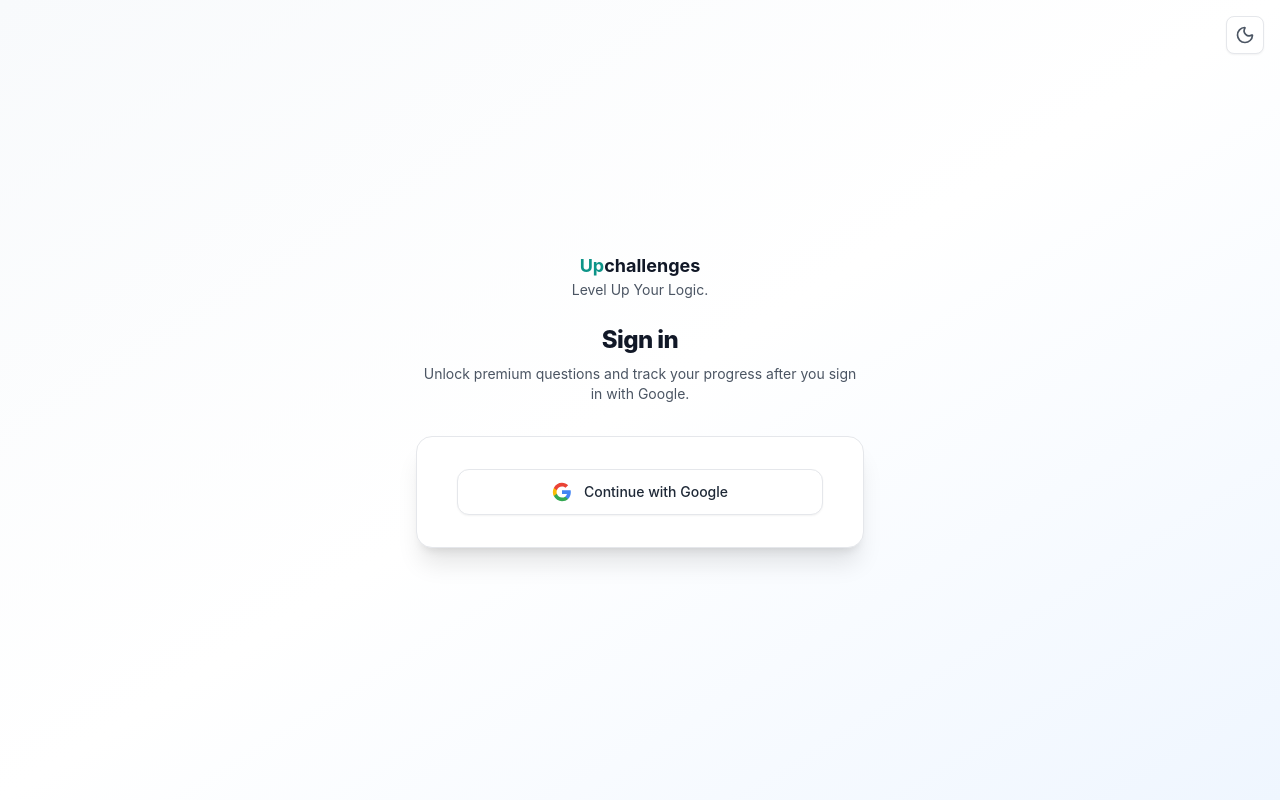
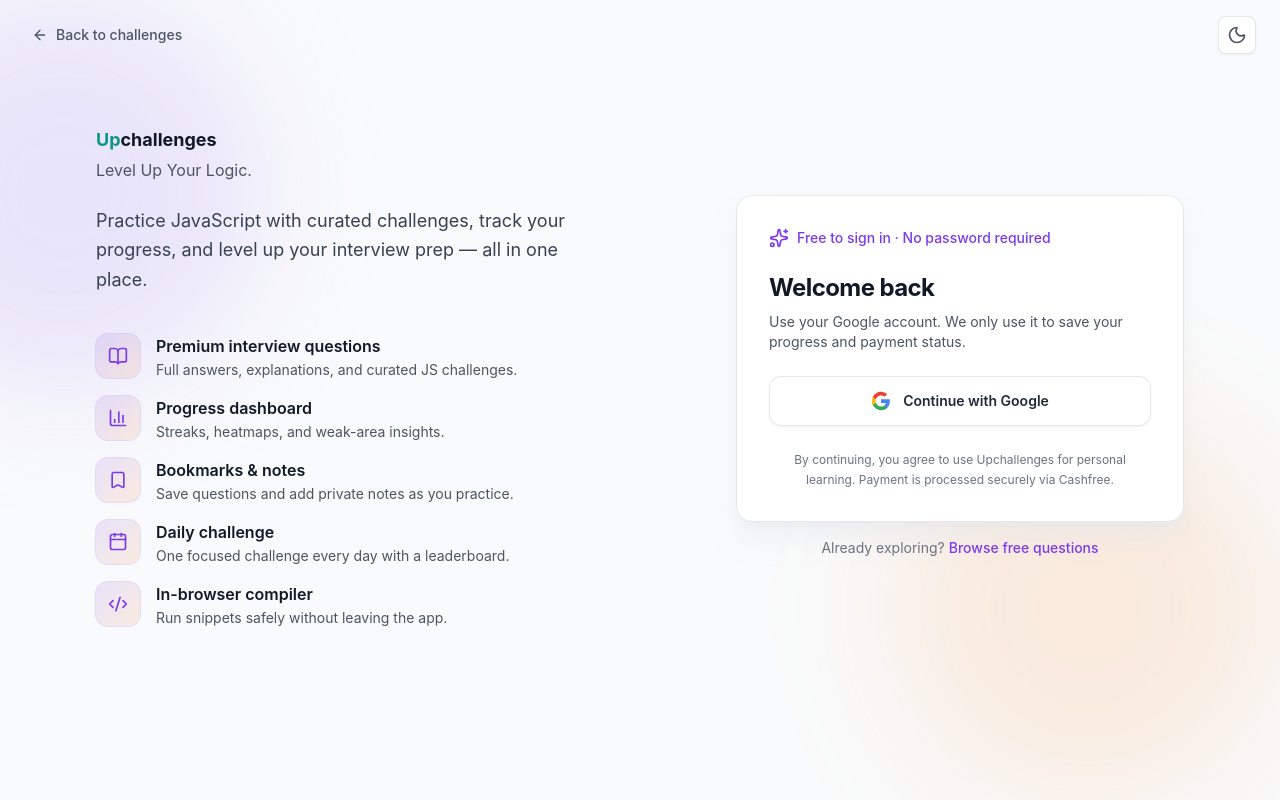
Before and after one commit to abhishek77738635/jswebsite, a React (Create React App) app in the folder client/: page /login in a window 1280 px wide. Built offline with nearby package versions, Linux system fonts and the light colour scheme; no server answers.

Commit message:
cashfree commit

```diff
--- a/client/src/components/QuestionCard.js
+++ b/client/src/components/QuestionCard.js
@@ -142,7 +142,8 @@
                       onClick={() => onPremiumClick(question.id)}
                       className="inline-flex flex-1 items-center justify-center gap-2 rounded-xl bg-gradient-to-r from-violet-500 via-fuchsia-500 to-orange-400 px-4 py-3 text-sm font-semibold text-white shadow-lg hover:brightness-110 sm:flex-none"
                     >
-                      Pay to unlock <ArrowRight className="h-4 w-4" aria-hidden />
+                      {!currentUser ? 'Sign in to unlock' : 'Pay to unlock'}{' '}
+                      <ArrowRight className="h-4 w-4" aria-hidden />
                     </button>
                   </div>
                 </div>
--- a/client/src/pages/Home.js
+++ b/client/src/pages/Home.js
@@ -10,11 +10,11 @@
 import apiService from '../services/api';
 import { Search, RefreshCw, ChevronLeft, ChevronRight, Filter } from 'lucide-react';
 import AppTabBar from '../components/AppTabBar';
-import { load } from '@cashfreepayments/cashfree-js';
 import { useAuth } from '../contexts/AuthContext';
+import { openCashfreeCheckout } from '../utils/cashfreeCheckout';
 import toast from 'react-hot-toast';
 import { useDebouncedValue } from '../hooks/useDebouncedValue';
-import { useSearchParams } from 'react-router-dom';
+import { useSearchParams, useNavigate, useLocation } from 'react-router-dom';
 
 const PAGE_SIZE = 20;
 const FREE_PREVIEW_COUNT = 10;
@@ -42,6 +42,8 @@
 }
 
 function Home() {
+  const navigate = useNavigate();
+  const location = useLocation();
   const [searchParams, setSearchParams] = useSearchParams();
   const [isSidebarOpen, setIsSidebarOpen] = useState(false);
   const [isFiltersDesktopOpen, setIsFiltersDesktopOpen] = useState(true);
@@ -232,10 +234,44 @@
     };
   }, [currentUser, questions]);
 
+  const verifyOrderAndUnlock = useCallback(async (orderId) => {
+    if (!orderId) return;
+    toast.loading('Verifying payment…', { id: 'verify' });
+    try {
+      const verifyRes = await apiService.verifyPayment(orderId);
+      toast.dismiss('verify');
+      if (verifyRes.success) {
+        toast.success('Payment successful! Premium content is unlocked.');
+        setRetryNonce((n) => n + 1);
+      } else {
+        toast.error(verifyRes.message || 'Verification failed.');
+      }
+    } catch (err) {
+      toast.dismiss('verify');
+      console.error(err);
+      toast.error('Unable to verify payment. Contact support if you were charged.');
+    }
+  }, []);
+
+  useEffect(() => {
+    const orderId = searchParams.get('order_id');
+    const paymentSuccess = searchParams.get('payment_success');
+    if (!currentUser || !orderId || paymentSuccess !== 'true') return;
+
+    const params = new URLSearchParams(searchParams);
+    params.delete('order_id');
+    params.delete('payment_success');
+    setSearchParams(params, { replace: true });
+
+    verifyOrderAndUnlock(orderId);
+  }, [currentUser, searchParams, setSearchParams, verifyOrderAndUnlock]);
+
   const handlePremiumClick = useCallback(
     async () => {
       if (!currentUser) {
-        toast.error('Please sign in to unlock premium questions.');
+        navigate('/login', {
+          state: { from: location, reason: 'premium' },
+        });
         return;
       }
 
@@ -251,48 +287,34 @@
           return;
         }
 
-        const cashfreeEnv =
-          res.data.mode === 'production'
-            ? 'production'
-            : process.env.REACT_APP_CASHFREE_ENV === 'production'
-              ? 'production'
-              : 'sandbox';
-
-        const cashfree = await load({ mode: cashfreeEnv });
-
-        const checkoutOptions = {
-          paymentSessionId: res.data.payment_session_id,
-          redirectTarget: '_modal',
-        };
+        const mode = res.data.mode === 'production' ? 'production' : 'sandbox';
+        const orderId = res.data.order_id;
 
         toast.dismiss('pay');
 
-        cashfree.checkout(checkoutOptions).then(async (result) => {
-          if (result.error) {
-            console.error(result.error);
-            toast.error(
-              result.error.message ? `Payment: ${result.error.message}` : 'Payment was cancelled or failed.',
-            );
-            return;
-          }
-          if (result.paymentDetails) {
-            toast.loading('Verifying payment…', { id: 'verify' });
-            try {
-              const verifyRes = await apiService.verifyPayment(res.data.order_id);
-              toast.dismiss('verify');
-              if (verifyRes.success) {
-                toast.success('Payment successful! Premium content is unlocked.');
-                setRetryNonce((n) => n + 1);
-              } else {
-                toast.error(verifyRes.message || 'Verification failed.');
-              }
-            } catch (err) {
-              toast.dismiss('verify');
-              console.error(err);
-              toast.error('Unable to verify payment. Contact support if you were charged.');
-            }
-          }
+        const result = await openCashfreeCheckout({
+          paymentSessionId: res.data.payment_session_id,
+          mode,
         });
+
+        if (result?.usedRedirect || result?.redirect) {
+          toast('Opening secure payment page…', { icon: '🔒' });
+          return;
+        }
+
+        if (result?.error) {
+          console.error(result.error);
+          toast.error(
+            result.error.message
+              ? `Payment: ${result.error.message}`
+              : 'Payment was cancelled or failed.',
+          );
+          return;
+        }
+
+        if (result?.paymentDetails) {
+          await verifyOrderAndUnlock(orderId);
+        }
       } catch (err) {
         toast.dismiss('pay');
         console.error(err);
@@ -301,7 +323,7 @@
         setPaymentLoading(false);
       }
     },
-    [currentUser],
+    [currentUser, verifyOrderAndUnlock, navigate, location],
   );
 
   const resetFilters = () => {
--- a/client/src/pages/Login.js
+++ b/client/src/pages/Login.js
@@ -1,11 +1,50 @@
 import React, { useState, useEffect } from 'react';
-import { useNavigate, useLocation } from 'react-router-dom';
-import { Moon, Sun } from 'lucide-react';
+import { Link, useNavigate, useLocation } from 'react-router-dom';
+import {
+  Moon,
+  Sun,
+  ArrowLeft,
+  BookOpen,
+  BarChart3,
+  Bookmark,
+  Calendar,
+  Code2,
+  Shield,
+  Sparkles,
+} from 'lucide-react';
 import { useAuth } from '../contexts/AuthContext';
 import { useTheme } from '../contexts/ThemeContext';
 import toast from 'react-hot-toast';
 import Spinner from '../components/Spinner';
 import BrandLogo from '../components/BrandLogo';
+
+const FEATURES = [
+  {
+    icon: BookOpen,
+    title: 'Premium interview questions',
+    description: 'Full answers, explanations, and curated JS challenges.',
+  },
+  {
+    icon: BarChart3,
+    title: 'Progress dashboard',
+    description: 'Streaks, heatmaps, and weak-area insights.',
+  },
+  {
+    icon: Bookmark,
+    title: 'Bookmarks & notes',
+    description: 'Save questions and add private notes as you practice.',
+  },
+  {
+    icon: Calendar,
+    title: 'Daily challenge',
+    description: 'One focused challenge every day with a leaderboard.',
+  },
+  {
+    icon: Code2,
+    title: 'In-browser compiler',
+    description: 'Run snippets safely without leaving the app.',
+  },
+];
 
 function Login() {
   const { loginWithGoogle, currentUser } = useAuth();
@@ -16,6 +55,8 @@
   const location = useLocation();
 
   const from = location.state?.from?.pathname || '/';
+  const loginReason = location.state?.reason;
+  const isPremiumIntent = loginReason === 'premium';
 
   useEffect(() => {
     if (currentUser) {
@@ -28,10 +69,12 @@
       setError('');
       setLoading(true);
       await loginWithGoogle();
-      toast.success('Signed in successfully.');
+      toast.success(
+        isPremiumIntent ? 'Signed in — you can complete payment next.' : 'Signed in successfully.',
+      );
     } catch (err) {
       console.error(err);
-      const msg = err.message || 'Sign-in failed.';
+      const msg = err.message || 'Sign-in failed. Please try again.';
       setError(msg);
       toast.error(msg);
     } finally {
@@ -42,46 +85,108 @@
   if (currentUser) {
     return (
       <div className="flex min-h-screen flex-col items-center justify-center gap-3 bg-gray-50 dark:bg-gray-950">
-        <Spinner className="h-10 w-10 text-blue-600" />
-        <p className="text-sm text-gray-500">Redirecting…</p>
+        <Spinner className="h-10 w-10 text-violet-600 dark:text-violet-400" />
+        <p className="text-sm text-gray-500 dark:text-gray-400">Redirecting…</p>
       </div>
     );
   }
 
   return (
-    <div className="relative flex min-h-screen flex-col justify-center bg-gradient-to-br from-slate-50 via-white to-blue-50 py-12 dark:from-gray-950 dark:via-gray-900 dark:to-gray-950 sm:px-6 lg:px-8">
+    <div className="relative min-h-screen bg-gray-50 dark:bg-gray-950">
+      <div className="pointer-events-none absolute inset-0 overflow-hidden">
+        <div className="absolute -left-32 top-0 h-96 w-96 rounded-full bg-violet-400/20 blur-3xl dark:bg-violet-600/10" />
+        <div className="absolute bottom-0 right-0 h-96 w-96 rounded-full bg-orange-400/15 blur-3xl dark:bg-orange-600/10" />
+      </div>
+
+      <header className="relative z-10 flex items-center justify-between px-4 py-4 sm:px-6">
+        <Link
+          to="/"
+          className="inline-flex items-center gap-2 rounded-lg px-2 py-1.5 text-sm font-medium text-gray-600 transition hover:bg-gray-200/80 hover:text-gray-900 dark:text-gray-300 dark:hover:bg-gray-800 dark:hover:text-white"
+        >
+          <ArrowLeft className="h-4 w-4" aria-hidden />
+          Back to challenges
+        </Link>
         <button
           type="button"
           onClick={toggleTheme}
-        className="absolute right-4 top-4 rounded-lg border border-gray-200 bg-white p-2 text-gray-600 shadow-sm hover:bg-gray-50 dark:border-gray-700 dark:bg-gray-800 dark:text-gray-300 dark:hover:bg-gray-700"
+          className="rounded-lg border border-gray-200 bg-white p-2 text-gray-600 shadow-sm hover:bg-gray-50 dark:border-gray-700 dark:bg-gray-900 dark:text-gray-300 dark:hover:bg-gray-800"
           aria-label={isDark ? 'Switch to light mode' : 'Switch to dark mode'}
         >
           {isDark ? <Sun className="h-5 w-5" /> : <Moon className="h-5 w-5" />}
         </button>
-      <div className="sm:mx-auto sm:w-full sm:max-w-md">
-        <div className="flex justify-center">
+      </header>
+
+      <div className="relative z-10 mx-auto flex max-w-6xl flex-col gap-10 px-4 pb-12 pt-2 lg:flex-row lg:items-center lg:gap-16 lg:px-8 lg:pb-16 lg:pt-6">
+        <section className="flex-1 lg:py-8">
           <BrandLogo
-            titleClassName="text-2xl sm:text-3xl text-center"
-            sloganClassName="text-center text-sm text-gray-600 dark:text-gray-400"
+            titleClassName="text-3xl sm:text-4xl"
+            sloganClassName="mt-1 text-base text-gray-600 dark:text-gray-400"
           />
+          <p className="mt-6 max-w-lg text-lg leading-relaxed text-gray-700 dark:text-gray-300">
+            Practice JavaScript with curated challenges, track your progress, and level up your
+            interview prep — all in one place.
+          </p>
+
+          <ul className="mt-10 space-y-4">
+            {FEATURES.map(({ icon: Icon, title, description }) => (
+              <li key={title} className="flex gap-4">
+                <span className="flex h-11 w-11 shrink-0 items-center justify-center rounded-xl bg-gradient-to-br from-violet-500/15 to-orange-400/15 text-violet-600 ring-1 ring-violet-500/20 dark:from-violet-400/10 dark:to-orange-400/10 dark:text-violet-300 dark:ring-violet-400/20">
+                  <Icon className="h-5 w-5" aria-hidden />
+                </span>
+                <div>
+                  <p className="font-semibold text-gray-900 dark:text-gray-100">{title}</p>
+                  <p className="mt-0.5 text-sm text-gray-600 dark:text-gray-400">{description}</p>
                 </div>
-        <h2 className="mt-6 text-center text-2xl font-extrabold tracking-tight text-gray-900 dark:text-gray-100">Sign in</h2>
-        <p className="mt-2 text-center text-sm text-gray-600 dark:text-gray-400">
-          Unlock premium questions and track your progress after you sign in with Google.
+              </li>
+            ))}
+          </ul>
+        </section>
+
+        <section className="w-full shrink-0 lg:max-w-md">
+          <div className="rounded-2xl border border-gray-200 bg-white p-6 shadow-xl shadow-gray-200/50 dark:border-gray-800 dark:bg-gray-900 dark:shadow-none sm:p-8">
+            {isPremiumIntent ? (
+              <div className="mb-6 flex gap-3 rounded-xl border border-amber-200/80 bg-gradient-to-r from-amber-50 to-orange-50 p-4 dark:border-amber-900/50 dark:from-amber-950/40 dark:to-orange-950/30">
+                <span className="flex h-10 w-10 shrink-0 items-center justify-center rounded-lg bg-gradient-to-br from-amber-300 to-orange-400 text-gray-950">
+                  <Shield className="h-5 w-5" aria-hidden />
+                </span>
+                <div>
+                  <p className="text-sm font-semibold text-amber-900 dark:text-amber-100">
+                    Sign in to unlock premium
+                  </p>
+                  <p className="mt-1 text-sm text-amber-800/90 dark:text-amber-200/80">
+                    After signing in, you can pay ₹199 once to access all premium questions,
+                    answers, and explanations.
                   </p>
                 </div>
+              </div>
+            ) : (
+              <div className="mb-6 flex items-center gap-2 text-violet-600 dark:text-violet-400">
+                <Sparkles className="h-5 w-5" aria-hidden />
+                <p className="text-sm font-medium">Free to sign in · No password required</p>
+              </div>
+            )}
 
-      <div className="mt-8 sm:mx-auto sm:w-full sm:max-w-md">
-        <div className="rounded-2xl border border-gray-200 bg-white px-6 py-8 shadow-xl dark:border-gray-800 dark:bg-gray-900 sm:px-10">
+            <h1 className="text-2xl font-bold tracking-tight text-gray-900 dark:text-gray-100">
+              {isPremiumIntent ? 'Sign in to continue' : 'Welcome back'}
+            </h1>
+            <p className="mt-2 text-sm text-gray-600 dark:text-gray-400">
+              Use your Google account. We only use it to save your progress and payment status.
+            </p>
+
             {error ? (
-            <div className="mb-6 rounded-xl border border-red-100 bg-red-50 px-4 py-3 text-sm text-red-800">{error}</div>
+              <div
+                className="mt-6 rounded-xl border border-red-200 bg-red-50 px-4 py-3 text-sm text-red-800 dark:border-red-900/50 dark:bg-red-950/40 dark:text-red-200"
+                role="alert"
+              >
+                {error}
+              </div>
             ) : null}
 
             <button
               type="button"
               onClick={handleGoogleLogin}
               disabled={loading}
-            className="flex w-full items-center justify-center gap-3 rounded-xl border border-gray-200 bg-white py-3 text-sm font-medium text-gray-800 shadow-sm transition hover:bg-gray-50 disabled:opacity-60 dark:border-gray-700 dark:bg-gray-800 dark:text-gray-100 dark:hover:bg-gray-700"
+              className="mt-6 flex w-full items-center justify-center gap-3 rounded-xl border border-gray-200 bg-white py-3.5 text-sm font-semibold text-gray-800 shadow-sm transition hover:bg-gray-50 hover:shadow-md disabled:cursor-not-allowed disabled:opacity-60 dark:border-gray-700 dark:bg-gray-800 dark:text-gray-100 dark:hover:bg-gray-700"
             >
               {loading ? (
                 <Spinner className="h-5 w-5" label={null} />
@@ -107,7 +212,20 @@
               )}
               {loading ? 'Signing in…' : 'Continue with Google'}
             </button>
+
+            <p className="mt-6 text-center text-xs leading-relaxed text-gray-500 dark:text-gray-500">
+              By continuing, you agree to use Upchallenges for personal learning. Payment is
+              processed securely via Cashfree.
+            </p>
           </div>
+
+          <p className="mt-4 text-center text-sm text-gray-500 dark:text-gray-400">
+            Already exploring?{' '}
+            <Link to="/" className="font-medium text-violet-600 hover:underline dark:text-violet-400">
+              Browse free questions
+            </Link>
+          </p>
+        </section>
       </div>
     </div>
   );
--- /dev/null
+++ b/client/src/utils/cashfreeCheckout.js
@@ -0,0 +1,69 @@
+import { load } from '@cashfreepayments/cashfree-js';
+
+/**
+ * Open Cashfree hosted checkout.
+ * Uses full-page redirect (_top) by default — modal iframes load api.cashfree.com
+ * inside the page and fail when that host is blocked on the user's network.
+ */
+export async function openCashfreeCheckout({ paymentSessionId, mode }) {
+  if (!paymentSessionId) {
+    throw new Error('Missing payment session id');
+  }
+
+  const cashfreeMode = mode === 'production' ? 'production' : 'sandbox';
+
+  let cashfree;
+  try {
+    cashfree = await load({ mode: cashfreeMode });
+  } catch (err) {
+    throw new Error(
+      err?.message ||
+        'Could not load Cashfree. Check your connection or disable ad blockers.',
+    );
+  }
+
+  if (!cashfree || typeof cashfree.checkout !== 'function') {
+    throw new Error(
+      'Cashfree SDK did not initialize. Disable ad blockers and reload the page.',
+    );
+  }
+
+  const base = { paymentSessionId };
+
+  const run = (redirectTarget) =>
+    cashfree.checkout({ ...base, redirectTarget });
+
+  // Full-page checkout (recommended). Avoids modal iframe to api.cashfree.com.
+  let result;
+  try {
+    result = await run('_top');
+  } catch (topErr) {
+    console.warn('[cashfree] _top checkout threw:', topErr);
+    result = { error: { message: topErr.message || 'Checkout failed to open' } };
+  }
+
+  if (result?.error) {
+    const msg = result.error.message || 'Payment could not open';
+    if (/whitelist|not enabled|not approved/i.test(msg)) {
+      throw new Error(
+        `${msg} Add https://jswebsite-client.vercel.app in Cashfree Dashboard → Developers → Whitelisting.`,
+      );
+    }
+    if (
+      cashfreeMode === 'production' &&
+      /closed the connection|failed to fetch|network|timeout/i.test(msg)
+    ) {
+      throw new Error(
+        'Your network cannot reach api.cashfree.com (production checkout). Try mobile hotspot, turn off VPN, or use a different Wi‑Fi. Sandbox works on many networks for testing.',
+      );
+    }
+    throw new Error(msg);
+  }
+
+  if (result?.redirect) {
+    return { ...result, usedRedirect: true };
+  }
+
+  // _top usually navigates away; if we are still here, modal-style result
+  return result;
+}
```
Also changed, not shown: client/src/index.css (+9 -0 lines), 2 other files (tests, documents, lock files or other folders). Lines whose indentation alone changed are shown as unchanged.
